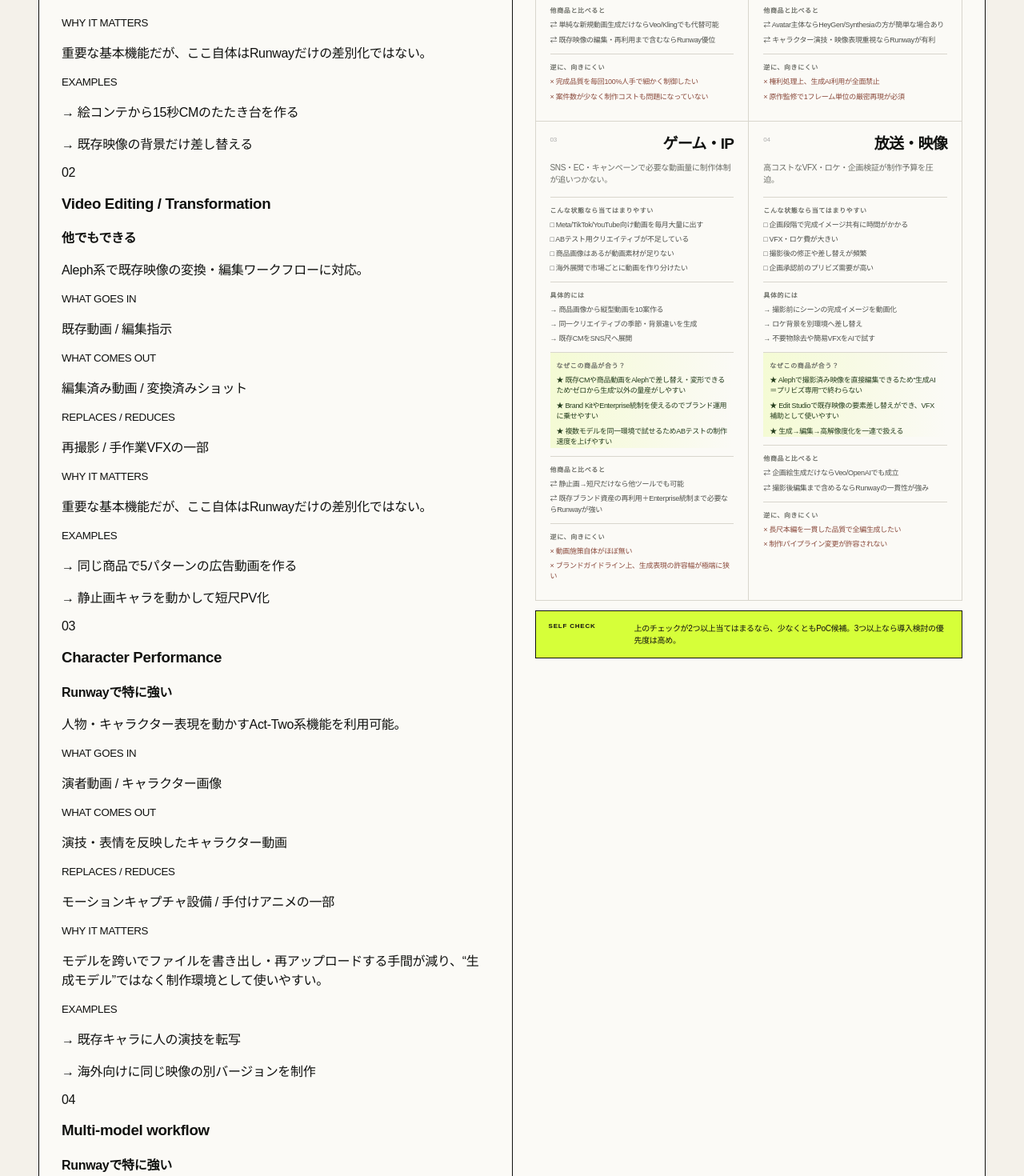
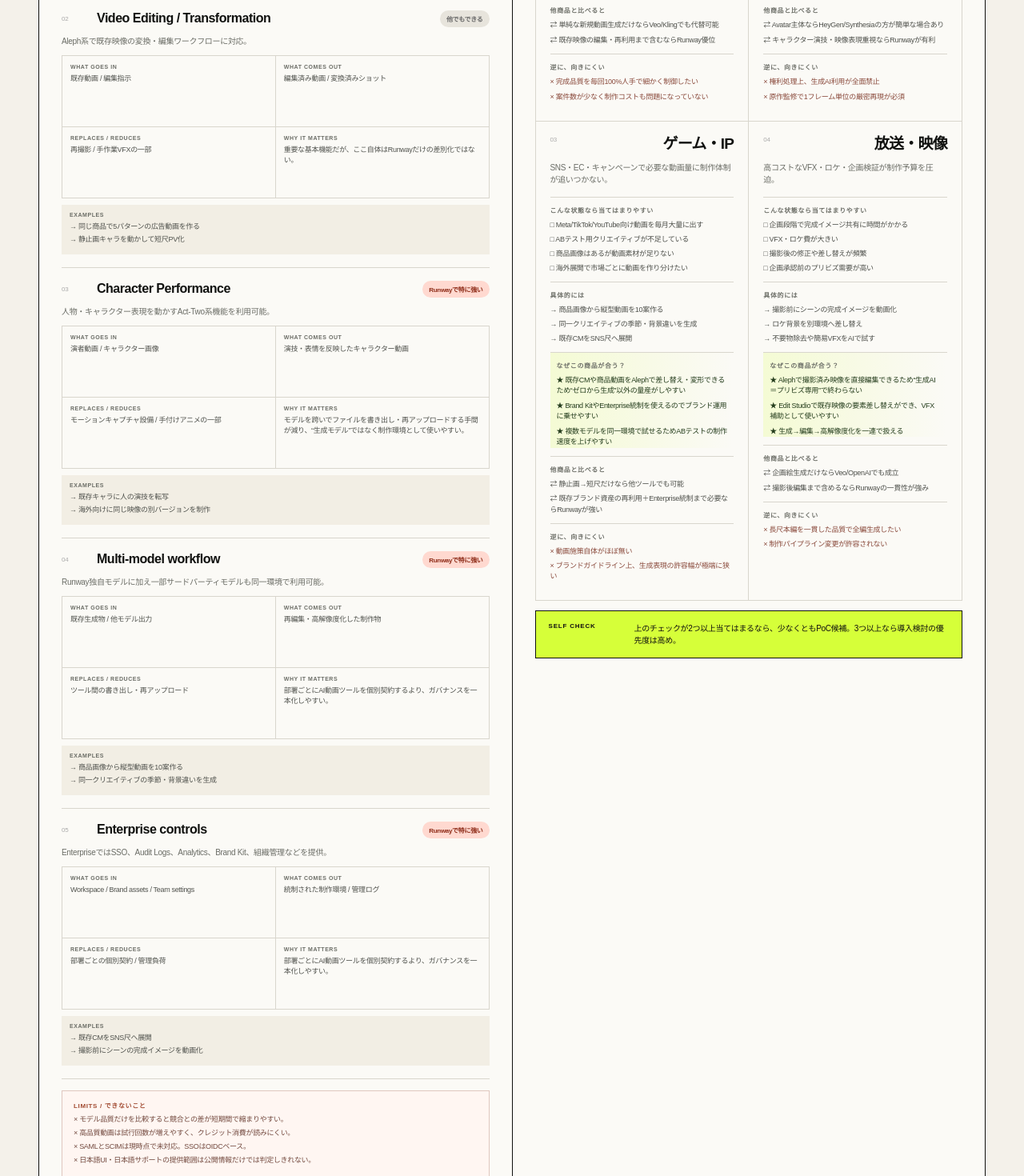
Before and after one commit to yasu-kai/tech-meets-japan, a Next.js app: page /products/runway-ai-video in a window 1280 px wide. Shown: the part 1500-2970 px from the top of the page at 80% size. Built offline with nearby package versions, Linux system fonts and the light colour scheme.

Commit message:
Balance capability and fit information density

```diff
--- a/app/globals.css
+++ b/app/globals.css
@@ -229,3 +229,21 @@
 .score-rubric-summary{grid-template-columns:1fr 1fr}.score-rubric-summary>div{border-bottom:1px solid var(--line)}
 .score-rubric-head{display:none}.score-rubric-row{grid-template-columns:1fr 52px 52px}.score-rubric-row>p,.score-rubric-row>div{grid-column:1/-1}.score-rubric-row>*{border-right:0}
 }
+
+.capability-deep-card{min-height:unset}
+.capability-stack{display:grid;margin-top:18px;border-top:1px solid var(--line)}
+.capability-deep-item{padding:16px 0;border-bottom:1px solid var(--line)}
+.capability-deep-head{display:grid;grid-template-columns:34px 1fr auto;gap:10px;align-items:center}
+.capability-deep-head>span{font-size:8px;color:#aaa}.capability-deep-head h3{font-size:16px;letter-spacing:-.03em;margin:0}
+.capability-badge{font-size:8px;padding:5px 8px;border-radius:999px;background:#ece9e0}.capability-badge.unique{background:var(--acid)}.capability-badge.strong{background:#ffd9d0;color:#8d2a16}.capability-badge.common{background:#e7e4dc;color:#666}
+.capability-desc{font-size:10px;line-height:1.5;color:var(--muted);margin:10px 0}
+.capability-detail-grid{display:grid;grid-template-columns:1fr 1fr;gap:1px;background:var(--line);border:1px solid var(--line)}
+.capability-detail-grid>div{background:#fbfaf6;padding:10px;min-height:88px}
+.capability-detail-grid small,.capability-examples small{display:block;font-size:7px;font-weight:900;letter-spacing:.08em;color:var(--muted);margin-bottom:5px}
+.capability-detail-grid p,.capability-examples p{font-size:9px;line-height:1.45;color:#50524d;margin:0}
+.capability-examples{margin-top:8px;padding:9px 10px;background:#f2eee4}
+.capability-examples p{margin:3px 0}
+.capability-limits{margin-top:14px;padding:12px 14px;border:1px solid #e0c7bf;background:#fff6f2}
+.capability-limits b{display:block;font-size:8px;letter-spacing:.08em;color:#a24b32;margin-bottom:6px}
+.capability-limits p{font-size:9px;line-height:1.45;color:#744b40;margin:4px 0}
+@media(max-width:560px){.capability-detail-grid{grid-template-columns:1fr}.capability-deep-head{grid-template-columns:28px 1fr}.capability-badge{grid-column:2;width:max-content}}
```
